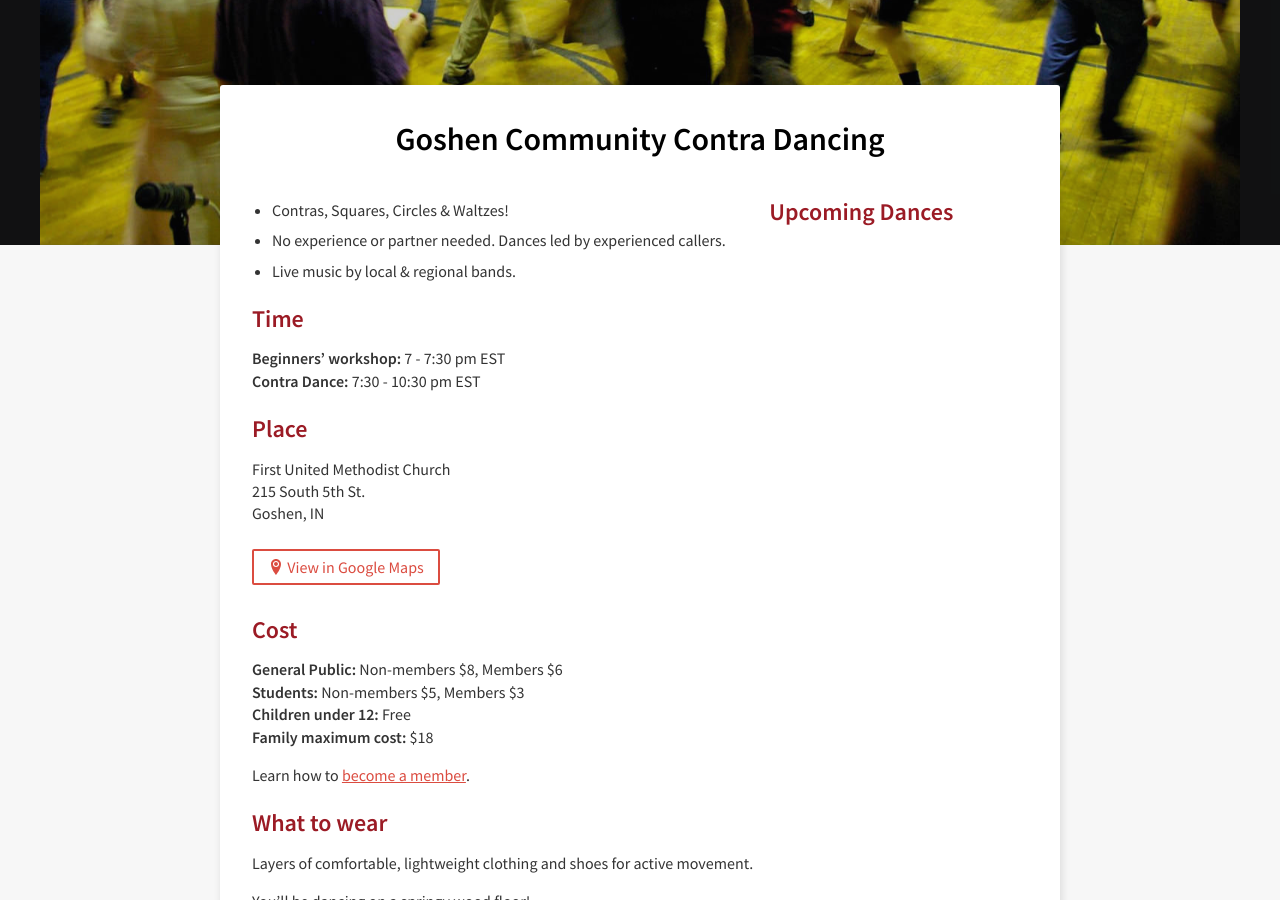
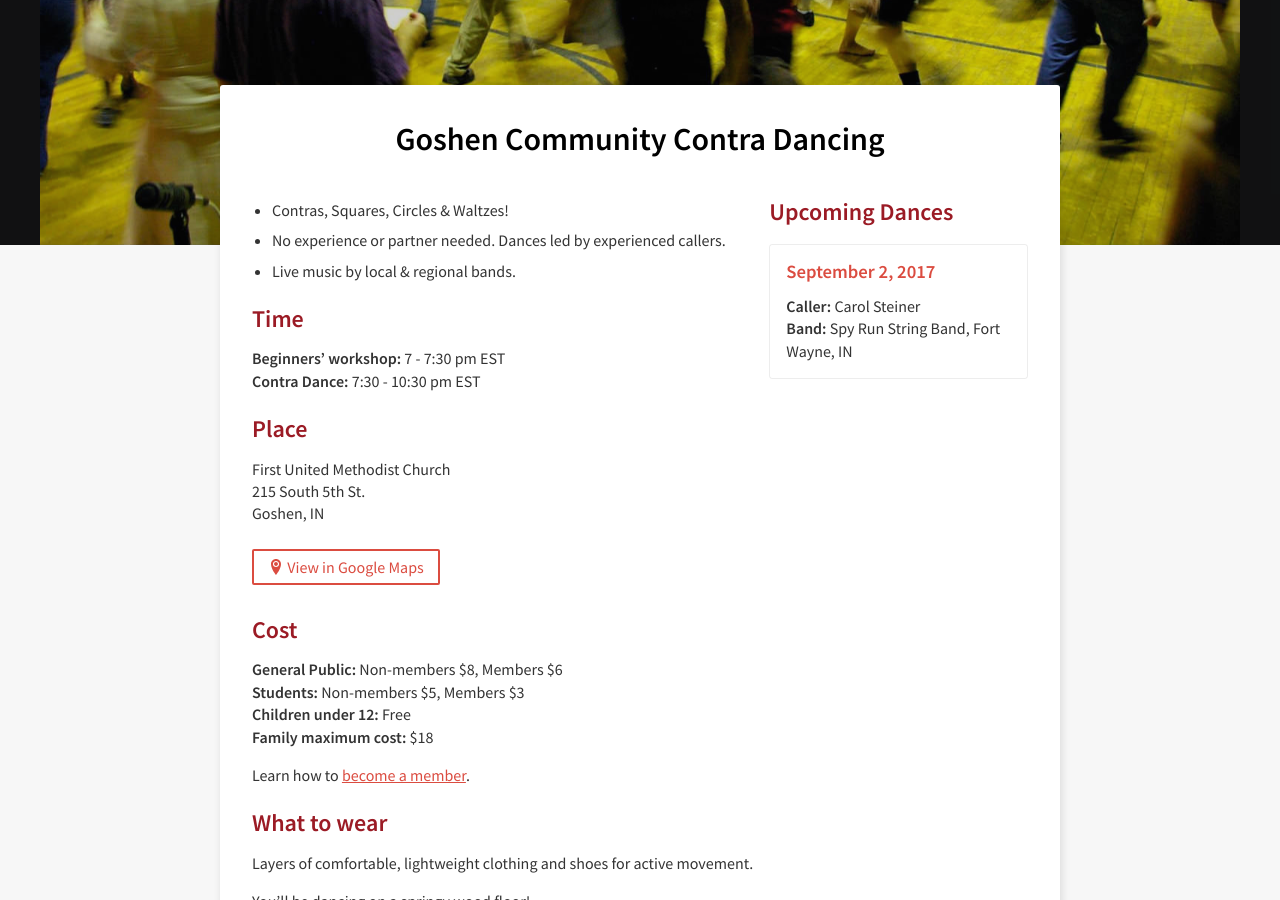
Before and after one commit to godancing/godancing.github.io, a Jekyll site: the page built from index.markdown, in a window 1280 px wide and 900 px high, scrolled down 315 px. Built offline with Jekyll 4.4.1, drawn with Linux system fonts in a browser that asks for light colours.

Commit message:
Updated 2016 09 03

```diff
--- a/_dances/2016-09-03.markdown
+++ b/_dances/2016-09-03.markdown
@@ -1,6 +1,6 @@
 ---
 title: Sep. 2, 2017
-date: 2016-09-03 12:24:00 -04:00
+date: 2017-09-02 12:24:00 -04:00
 position: 0
 Caller:
   Name: Carol Steiner
```
